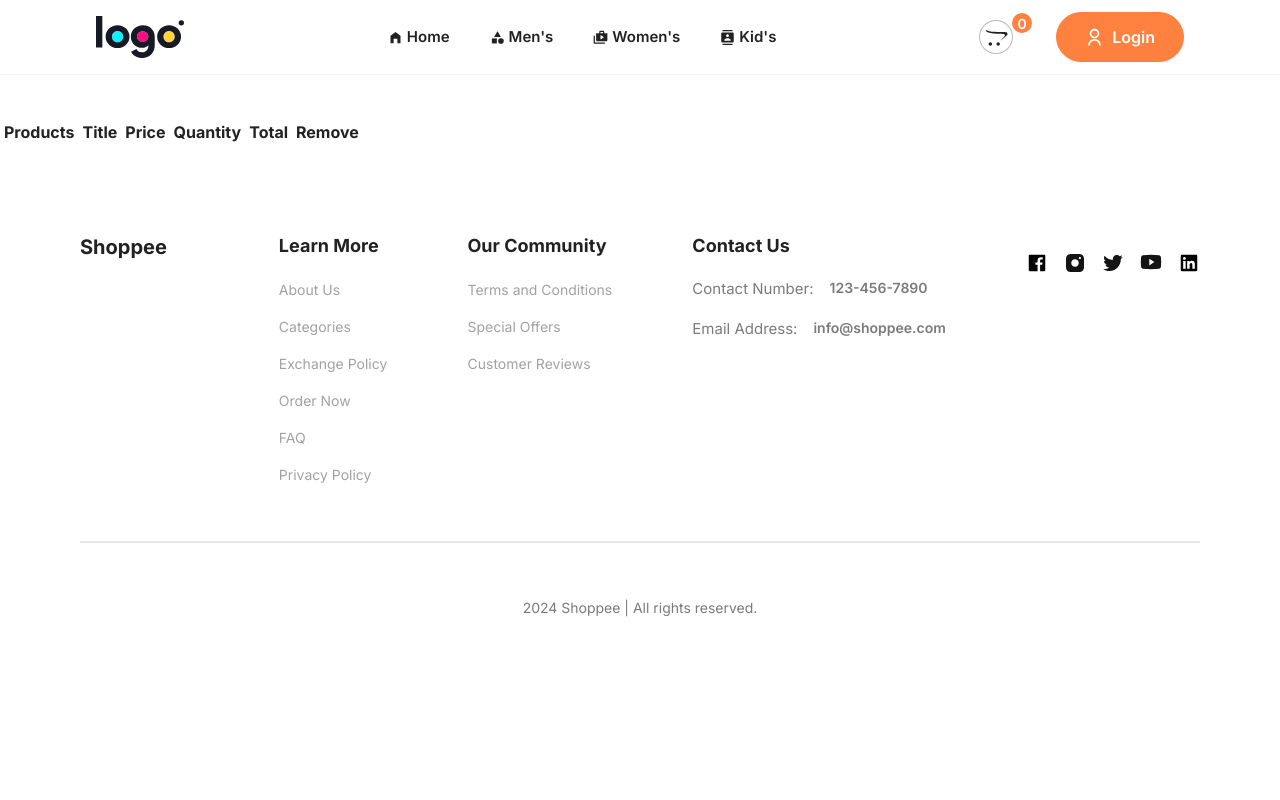
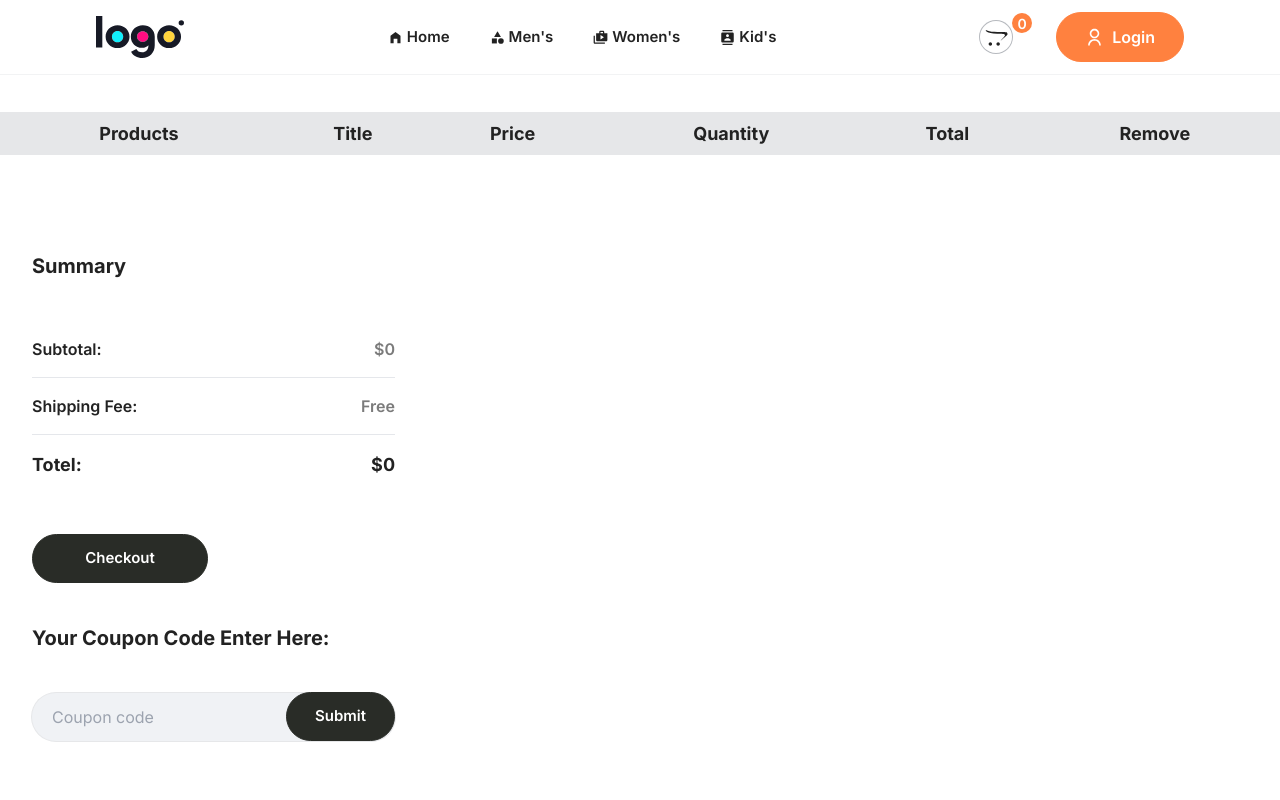
Before and after one commit to imeshhirushan2117/MERN-Ecommerce, a React (Vite) app: page /cart-page in a window 1280 px wide. Shown: the top 800 px of the page. Built offline with nearby package versions, Linux system fonts and the light colour scheme.

Commit message:
create-buy-add-card

```diff
--- a/src/components/CartItems.jsx
+++ b/src/components/CartItems.jsx
@@ -1,40 +1,101 @@
-import React from 'react'
-import { useContext } from 'react'
-import { ShopContext } from '../Context/ShopContext'
+import React from "react";
+import { useContext } from "react";
+import { ShopContext } from "../Context/ShopContext";
+import { TbTrash } from "react-icons/tb";
 
 const CartItems = () => {
-
-const {all_products, cartItems, removeFromCart} = useContext(ShopContext)
+  const { all_products, cartItems, removeFromCart } = useContext(ShopContext);
 
   return (
-    <section className='max_padd-container pt-28'>
-        <table>
+    <section className="max_padd-container pt-28">
+      <table className="w-full mx-auto">
         <thead>
-                <tr>
-                    <th className='p-1 py-2'>Products</th>
-                    <th className='p-1 py-2'>Title</th>
-                    <th className='p-1 py-2'>Price</th>
-                    <th className='p-1 py-2'>Quantity</th>
-                    <th className='p-1 py-2'>Total</th>
-                    <th className='p-1 py-2'>Remove</th>
+          <tr className="bg-slate-900/10 regular-18 sm:regular-22 text-start py-12">
+            <th className="p-1 py-2">Products</th>
+            <th className="p-1 py-2">Title</th>
+            <th className="p-1 py-2">Price</th>
+            <th className="p-1 py-2">Quantity</th>
+            <th className="p-1 py-2">Total</th>
+            <th className="p-1 py-2">Remove</th>
           </tr>
         </thead>
         <tbody>
           {all_products.map((e) => {
+            if (cartItems[e.id] > 0) {
+              return (
+                <tr
+                  key={e.id}
+                  className="border-b border-slate-900/20 text-gray-30 medium-14 text-center"
+                >
+                  <td className="flexCenter">
+                    <img
+                      src={e.image}
+                      alt="prodctImg"
+                      height={43}
+                      width={43}
+                      className="rounded-lg ring-1 ring-slate-900/5 my-1"
+                    />
+                  </td>
+                  <td>
+                    <div className="line-clamp-3">{e.name}</div>
+                  </td>
+                  <td>${e.new_price}</td>
 
-                    if(cartItems[e.id] > 0){
-                        return <tr key={e.id}>
-                            <td><img src={e.image} alt="prodctImg" height={43} width={43}/></td>
-                            <td><div>{e.name}</div></td>
-                            <td><div>{e.new_price}</div></td>
-                            <td><div>{e.old_price}</div></td>
+                  <td className="w-16 h-16 bg-white">{cartItems[e.id]}</td>
+
+                  <td>${e.new_price * cartItems[e.id]}</td>
+
+                  <td>
+                    <div className="bold-22 pl-14">
+                      <TbTrash
+                        className="cursor-pointer"
+                        onClick={() => removeFromCart(e.id)}
+                      />
+                    </div>
+                  </td>
                 </tr>
+              );
             }
+            return null;
           })}
         </tbody>
       </table>
+
+      {/* cart details */}
+
+      <div className="flex flex-col gap-20 my-16 p-8 md:flex-row rounded-md bg-white w-full max-w-[666px]">
+        <div className="flex flex-col gap-10">
+          <h4 className="bold-20">Summary</h4>
+          <div>
+            <div className="flexBetween py-4">
+              <h4 className="medium-16">Subtotal:</h4>
+              <h4 className="text-gray-30 font-semibold">${0}</h4>
+            </div>
+            <hr />
+
+            <div className="flexBetween py-4">
+              <h4 className="medium-16">Shipping Fee:</h4>
+              <h4 className="text-gray-30 font-semibold">Free</h4>
+            </div>
+            <hr />
+
+            <div className="flexBetween py-4">
+              <h4 className="bold-18">Totel:</h4>
+              <h4 className="bold-18">${0}</h4>
+            </div>
+          </div>
+          <button className="btn_dark_rounded w-44">Checkout</button>
+          <div className="flex flex-col gap-10">
+            <h4 className="bold-20 capitalize">Your coupon code enter here:</h4>
+            <div className="flexBetween pl-5 h-12 bg-primary rounded-full ring-1 ring-slate-900/10">
+              <input type="text" placeholder="Coupon code"  className="bg-transparent border-none outline-none"/>
+              <button className="btn_dark_rounded">Submit</button>
+            </div>
+          </div>
+        </div>
+      </div>
     </section>
-  )
-}
+  );
+};
 
-export default CartItems
+export default CartItems;
```
Lines whose indentation alone changed are shown as unchanged.
